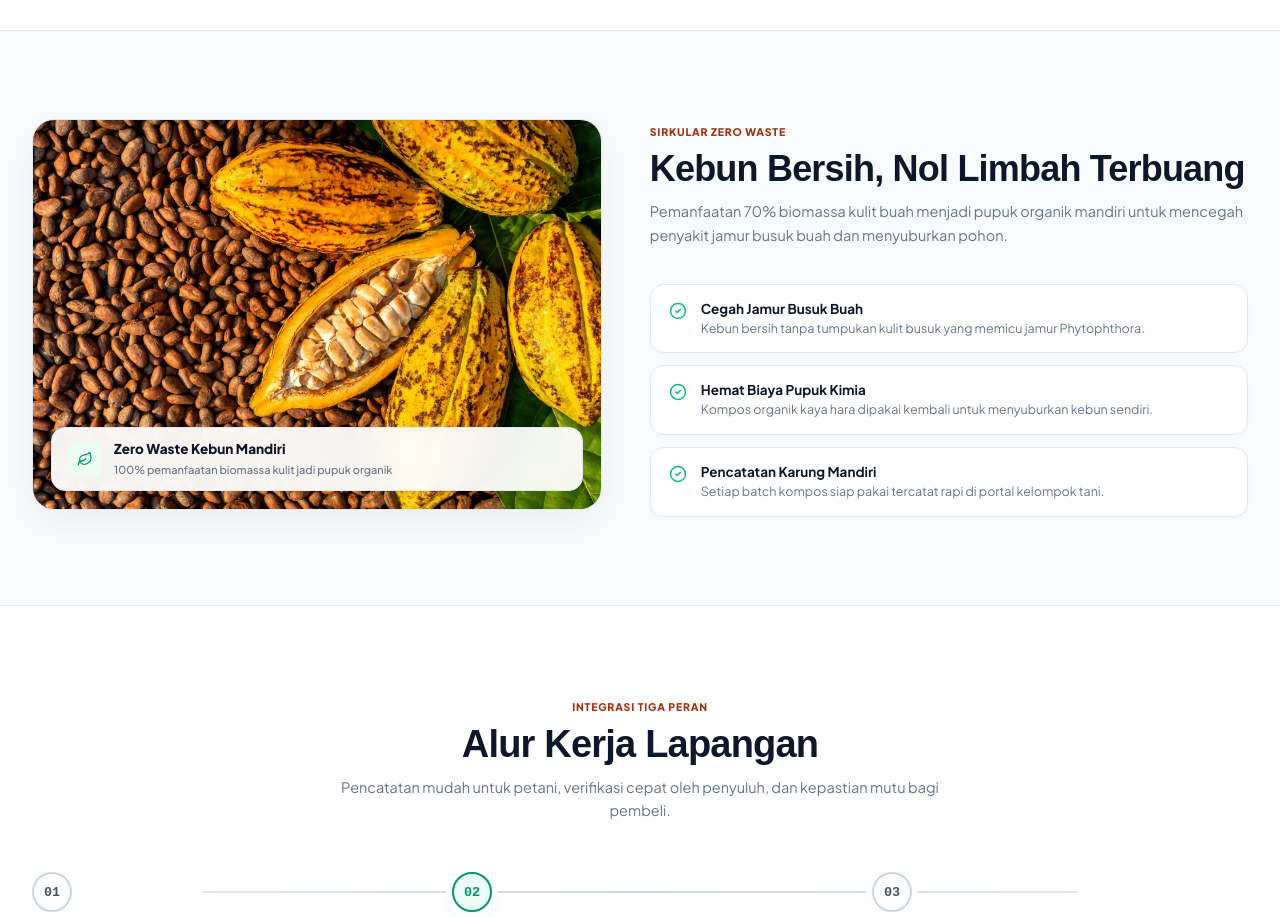
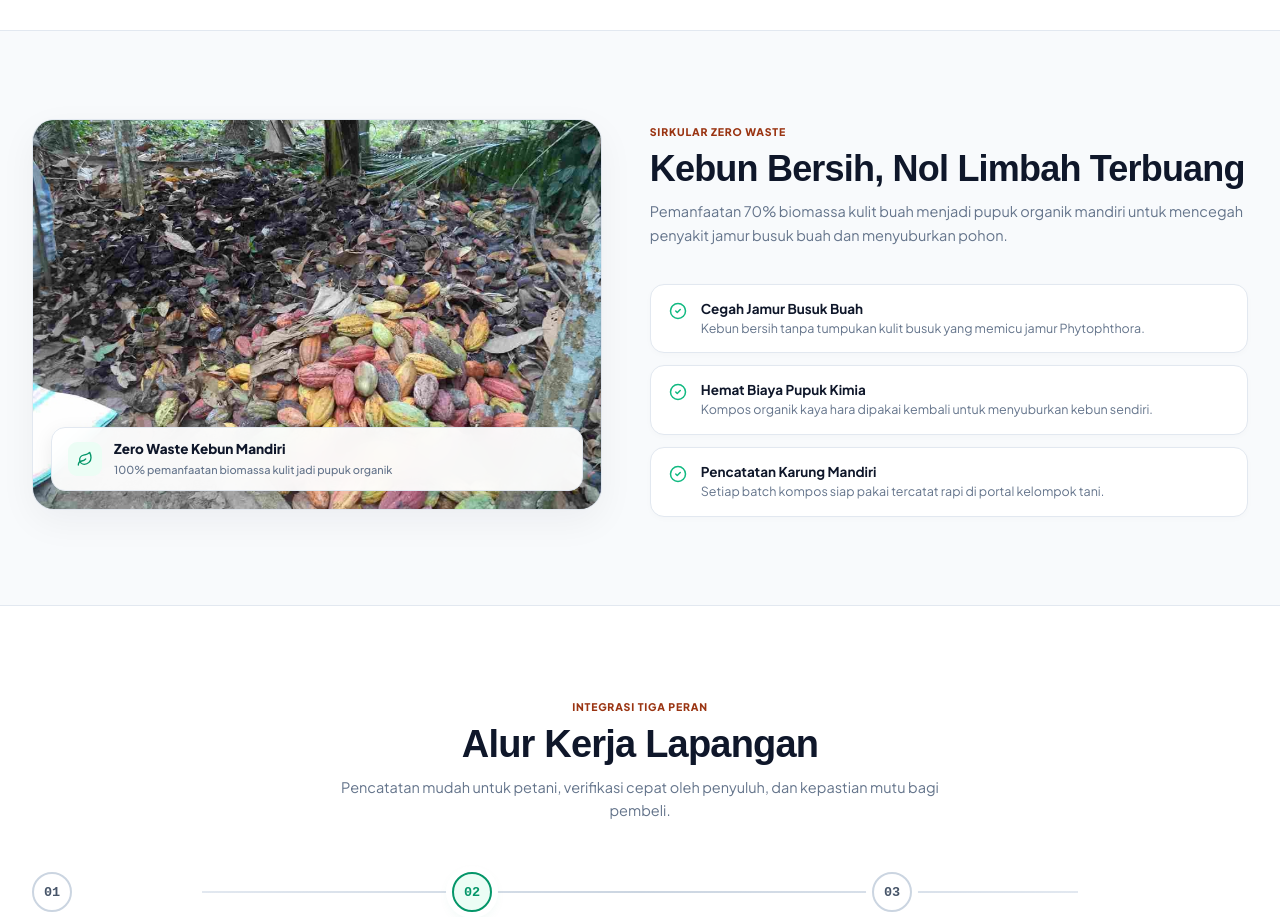
Before and after one commit to RafiAbdurrohim/kakao-pass, a Next.js app: page / in a window 1280 px wide. Shown: the part 1980-2897 px from the top of the page. Built offline with nearby package versions, Linux system fonts and the light colour scheme.

Commit message:
feat(landing): replace Zero Waste compost image with authentic orchard harvest and husk biomass photo

```diff
--- a/app/page.tsx
+++ b/app/page.tsx
@@ -514,8 +514,8 @@ export default function Home() {
               transition={{ duration: 0.5, delay: 0.08, ease: [0.16, 1, 0.3, 1] }}
             >
               <Image
-                src="/images/kakao-flatlay.jpg"
-                alt="Kulit buah kakao dan pupuk kompos zero waste"
+                src="/images/zero-waste-kulit-kebun.jpg"
+                alt="Panen buah kakao dan pengolahan limbah kulit kebun zero waste"
                 width={640}
                 height={460}
                 className="zw-concept-img"
```
Also changed, not shown: public/images/zero-waste-kulit-kebun.jpg (added).
